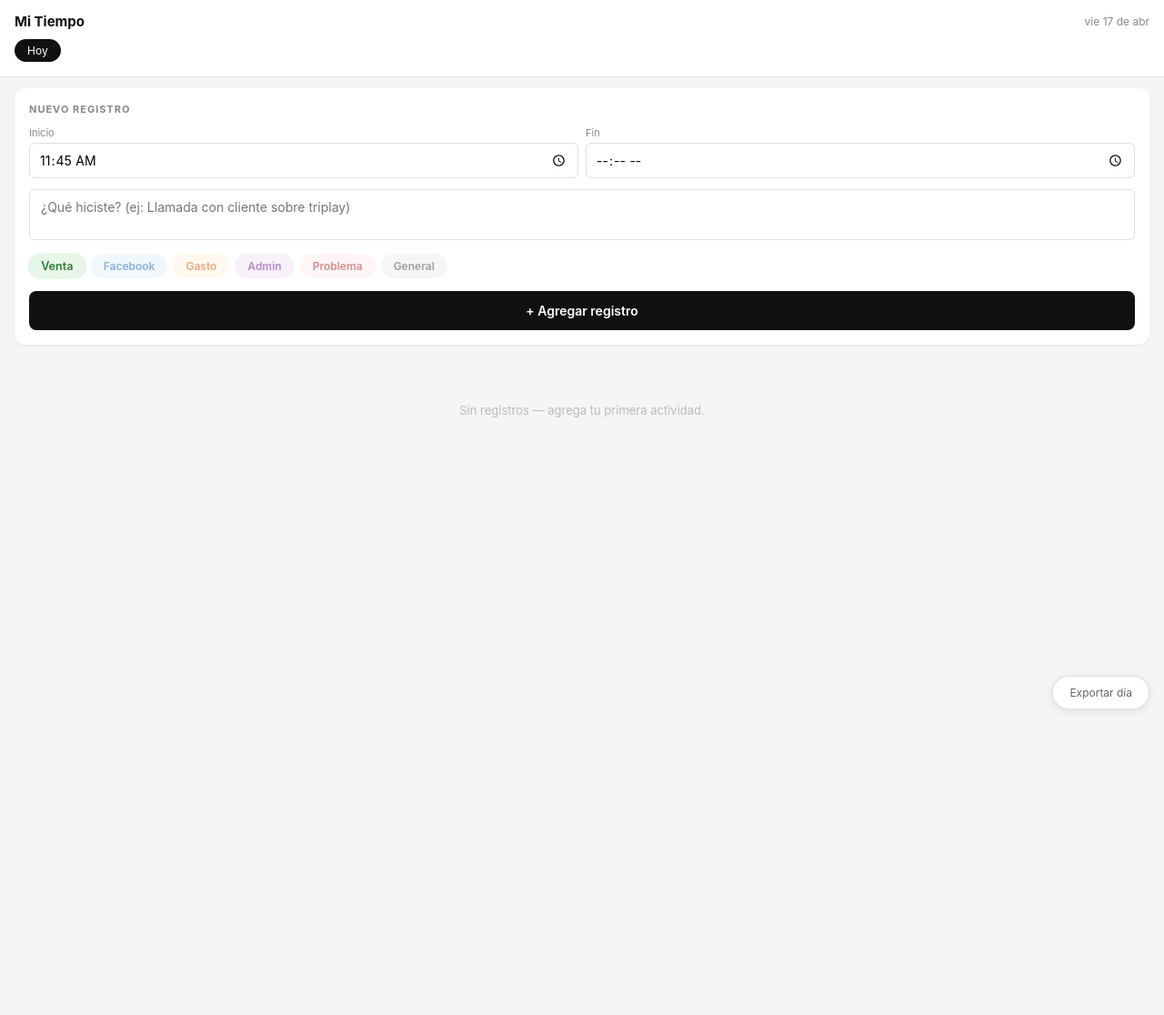
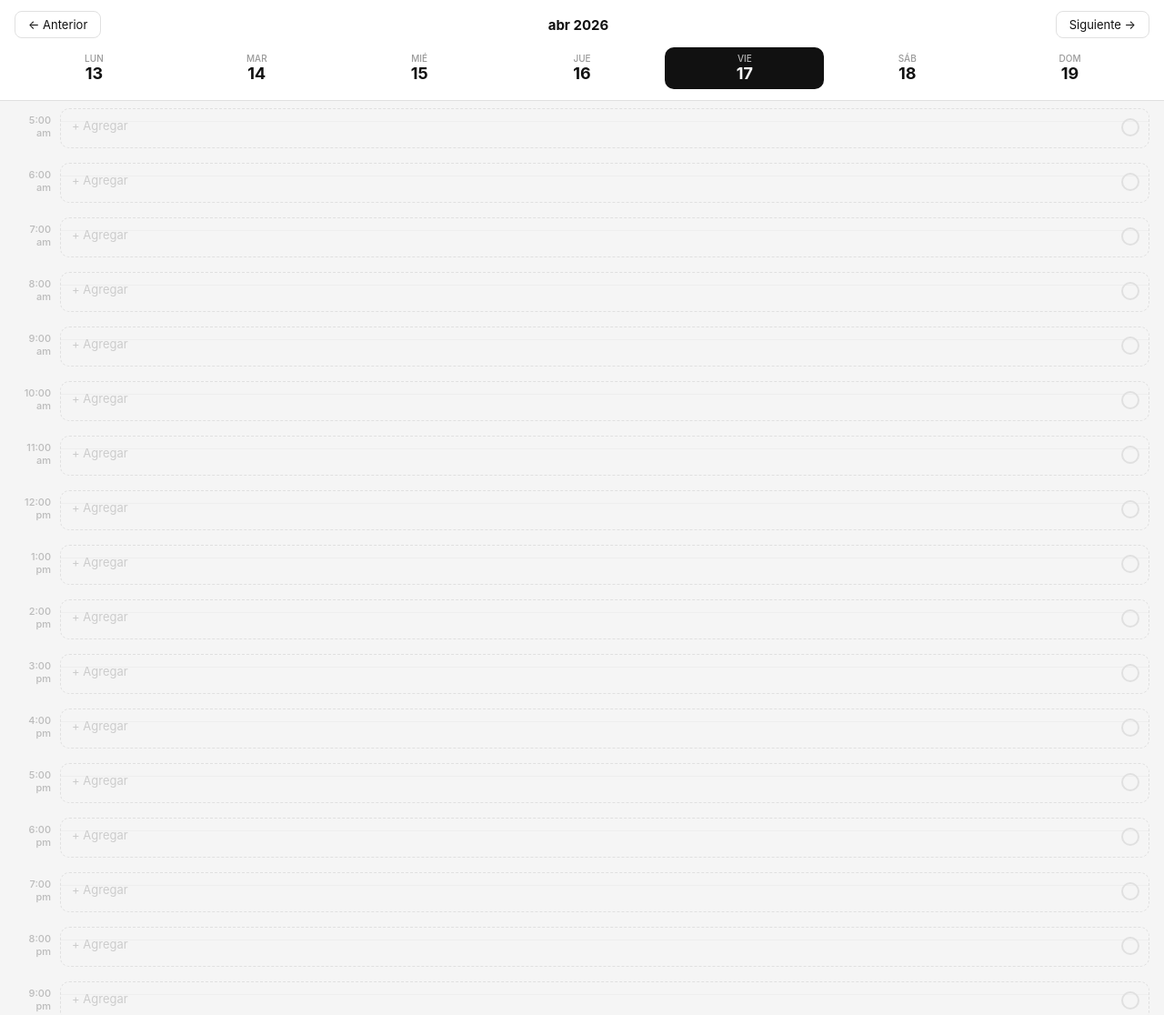
Before and after one commit to ochavez2-lab/madereria-la-jardin-digital, a plain HTML site: page bitacora.html in a window 1280 px wide. Shown: the top 1116 px of the page at 91% size. Before the commit the page ends 800 px from the top, so only its background shows below. Drawn offline with Linux system fonts and the light colour scheme.

Commit message:
redesign: Mi Tiempo → calendario semanal hora por hora con checkmarks

```diff
--- a/bitacora.html
+++ b/bitacora.html
@@ -3,116 +3,96 @@
 <head>
 <meta charset="UTF-8">
 <meta name="viewport" content="width=device-width,initial-scale=1.0,maximum-scale=1.0">
-<title>Mi Tiempo — La Jardín</title>
+<title>Mi Tiempo</title>
 <style>
 *{box-sizing:border-box;margin:0;padding:0;-webkit-tap-highlight-color:transparent}
-body{font-family:-apple-system,BlinkMacSystemFont,'Segoe UI',sans-serif;background:#f5f5f5;color:#111;font-size:14px;min-height:100dvh}
-:root{--verde:#2e7d32;--verde-bg:#e8f5e9;--azul:#1565c0;--azul-bg:#e3f2fd;--naranja:#e65100;--naranja-bg:#fff3e0;--morado:#6a1b9a;--morado-bg:#f3e5f5;--rojo:#b71c1c;--rojo-bg:#ffebee;--gris:#424242}
-header{background:#fff;border-bottom:1px solid #e0e0e0;padding:14px 16px;position:sticky;top:0;z-index:20}
-.header-top{display:flex;justify-content:space-between;align-items:center;margin-bottom:10px}
-header h1{font-size:15px;font-weight:700}
-.fecha{font-size:12px;color:#888}
-.day-tabs{display:flex;gap:6px;overflow-x:auto;scrollbar-width:none;padding-bottom:2px}
-.day-tabs::-webkit-scrollbar{display:none}
-.day-tab{border:none;border-radius:20px;padding:5px 14px;font-size:12px;white-space:nowrap;cursor:pointer;background:#f0f0f0;color:#666;touch-action:manipulation;font-family:inherit;transition:all .15s}
-.day-tab.active{background:#111;color:#fff}
-.form-card{margin:12px 16px;background:#fff;border-radius:12px;padding:16px;box-shadow:0 1px 3px rgba(0,0,0,.08)}
-.form-card h2{font-size:11px;font-weight:700;text-transform:uppercase;letter-spacing:1px;color:#888;margin-bottom:12px}
-.time-row{display:flex;gap:8px;margin-bottom:12px}
-.time-input{flex:1;display:flex;flex-direction:column;gap:4px}
-.time-input label{font-size:11px;color:#888}
-.time-input input{border:1px solid #e0e0e0;border-radius:6px;padding:8px 10px;font-size:14px;font-family:inherit;outline:none;width:100%}
-.time-input input:focus{border-color:#111}
-.desc-input{width:100%;border:1px solid #e0e0e0;border-radius:6px;padding:10px 12px;font-size:14px;font-family:inherit;resize:none;height:56px;outline:none;margin-bottom:12px}
-.desc-input:focus{border-color:#111}
-.etiquetas{display:flex;gap:6px;flex-wrap:wrap;margin-bottom:14px}
-.etq{border:none;border-radius:20px;padding:6px 14px;font-size:12px;font-weight:600;cursor:pointer;touch-action:manipulation;font-family:inherit;transition:all .15s;opacity:.5}
-.etq.active{opacity:1;transform:scale(1.05)}
-.etq.venta{background:var(--verde-bg);color:var(--verde)}
-.etq.facebook{background:var(--azul-bg);color:var(--azul)}
-.etq.gasto{background:var(--naranja-bg);color:var(--naranja)}
-.etq.admin{background:var(--morado-bg);color:var(--morado)}
-.etq.problema{background:var(--rojo-bg);color:var(--rojo)}
-.etq.general{background:#eee;color:var(--gris)}
-.btn-add{width:100%;background:#111;color:#fff;border:none;border-radius:8px;padding:13px;font-size:14px;font-weight:600;cursor:pointer;touch-action:manipulation;font-family:inherit}
-.resumen{margin:0 16px 12px;display:flex;gap:8px;flex-wrap:wrap}
-.res-chip{border-radius:20px;padding:5px 12px;font-size:12px;font-weight:600;display:flex;align-items:center;gap:5px}
-.res-chip span{font-weight:400;opacity:.8}
-.res-chip.venta{background:var(--verde-bg);color:var(--verde)}
-.res-chip.facebook{background:var(--azul-bg);color:var(--azul)}
-.res-chip.gasto{background:var(--naranja-bg);color:var(--naranja)}
-.res-chip.admin{background:var(--morado-bg);color:var(--morado)}
-.res-chip.problema{background:var(--rojo-bg);color:var(--rojo)}
-.res-chip.general{background:#eee;color:var(--gris)}
-.timeline{padding:0 16px 80px;display:flex;flex-direction:column;gap:8px}
-.entry{background:#fff;border-radius:10px;padding:12px 14px;display:flex;gap:12px;align-items:flex-start;box-shadow:0 1px 2px rgba(0,0,0,.06)}
-.entry-bar{width:4px;border-radius:2px;align-self:stretch;min-height:40px;flex-shrink:0}
-.entry-bar.venta{background:var(--verde)}
-.entry-bar.facebook{background:var(--azul)}
-.entry-bar.gasto{background:var(--naranja)}
-.entry-bar.admin{background:var(--morado)}
-.entry-bar.problema{background:var(--rojo)}
-.entry-bar.general{background:#bdbdbd}
-.entry-main{flex:1}
-.entry-header{display:flex;justify-content:space-between;align-items:center;margin-bottom:4px}
-.entry-tag{font-size:10px;font-weight:700;text-transform:uppercase;letter-spacing:.8px}
-.entry-tag.venta{color:var(--verde)}
-.entry-tag.facebook{color:var(--azul)}
-.entry-tag.gasto{color:var(--naranja)}
-.entry-tag.admin{color:var(--morado)}
-.entry-tag.problema{color:var(--rojo)}
-.entry-tag.general{color:#999}
-.entry-time{font-size:11px;color:#aaa}
-.entry-text{font-size:14px;line-height:1.5;color:#222}
-.entry-dur{font-size:11px;color:#bbb;margin-top:4px}
-.del{background:none;border:none;color:#ddd;font-size:20px;cursor:pointer;touch-action:manipulation;padding:0 0 0 8px;line-height:1;transition:color .12s}
-.del:hover,.del:active{color:#b71c1c}
-.empty{text-align:center;padding:40px 24px;color:#bbb;font-size:13px}
-.fab{position:fixed;bottom:20px;right:16px;background:#fff;border:1px solid #e0e0e0;border-radius:20px;padding:10px 18px;font-size:12px;color:#666;cursor:pointer;z-index:10;box-shadow:0 2px 8px rgba(0,0,0,.1);touch-action:manipulation;font-family:inherit}
+body{font-family:-apple-system,BlinkMacSystemFont,'Segoe UI',sans-serif;background:#f5f5f5;color:#111;font-size:14px}
+header{background:#fff;border-bottom:1px solid #e0e0e0;padding:12px 16px;position:sticky;top:0;z-index:30}
+.nav-week{display:flex;align-items:center;justify-content:space-between;margin-bottom:10px}
+.nav-week h1{font-size:15px;font-weight:700}
+.nav-btn{background:none;border:1px solid #e0e0e0;border-radius:8px;padding:6px 14px;font-size:13px;cursor:pointer;font-family:inherit;touch-action:manipulation;color:#111}
+.days-row{display:flex;gap:4px;overflow-x:auto;scrollbar-width:none}
+.days-row::-webkit-scrollbar{display:none}
+.day-tab{flex:1;min-width:44px;display:flex;flex-direction:column;align-items:center;padding:6px 4px;border-radius:10px;cursor:pointer;touch-action:manipulation;transition:background .15s;border:none;background:none;font-family:inherit}
+.day-tab .dia-nom{font-size:10px;color:#999;font-weight:500;text-transform:uppercase}
+.day-tab .dia-num{font-size:18px;font-weight:700;color:#111;line-height:1.2}
+.day-tab.active{background:#111}
+.day-tab.active .dia-nom{color:rgba(255,255,255,.7)}
+.day-tab.active .dia-num{color:#fff}
+.day-tab.hoy .dia-num{color:#1565c0}
+.day-tab.active.hoy .dia-num{color:#fff}
+.timeline{padding:8px 16px 80px}
+.hour-slot{display:flex;gap:10px;margin-bottom:4px;min-height:56px;align-items:flex-start;cursor:pointer;touch-action:manipulation}
+.hour-label{width:40px;padding-top:6px;font-size:11px;color:#bbb;font-weight:500;flex-shrink:0;text-align:right}
+.slot-area{flex:1;position:relative}
+.slot-line{position:absolute;top:14px;left:0;right:0;height:1px;background:#eeeeee}
+.slot-card{background:#fff;border-radius:10px;padding:10px 12px;border:1px solid #e8e8e8;position:relative;min-height:44px;transition:border-color .15s}
+.slot-card.empty{background:transparent;border:1px dashed #e0e0e0}
+.slot-card.empty:hover,.slot-card.empty:active{border-color:#999;background:#fafafa}
+.slot-card.done{border-color:#c8e6c9;background:#f1f8e9}
+.slot-card.done .slot-text{color:#2e7d32}
+.slot-check{position:absolute;right:10px;top:10px;width:20px;height:20px;border-radius:50%;border:2px solid #e0e0e0;display:flex;align-items:center;justify-content:center;font-size:12px;color:transparent;transition:all .15s}
+.slot-card.done .slot-check{background:#2e7d32;border-color:#2e7d32;color:#fff}
+.slot-title{font-size:13px;font-weight:600;color:#111;margin-bottom:2px;padding-right:28px}
+.slot-text{font-size:12px;color:#888;line-height:1.4;padding-right:28px}
+.slot-card.empty .slot-title{color:#ccc;font-weight:400}
+.overlay{position:fixed;inset:0;background:rgba(0,0,0,.5);z-index:50;display:none;align-items:flex-end}
+.overlay.open{display:flex}
+.modal{background:#fff;border-radius:20px 20px 0 0;padding:24px 20px 40px;width:100%;animation:slideup .25s ease}
+@keyframes slideup{from{transform:translateY(100%)}to{transform:translateY(0)}}
+.modal h3{font-size:16px;font-weight:700;margin-bottom:4px}
+.modal .hora-label{font-size:12px;color:#888;margin-bottom:16px}
+.modal input{width:100%;border:1px solid #e0e0e0;border-radius:8px;padding:10px 12px;font-size:14px;font-family:inherit;outline:none;margin-bottom:10px}
+.modal input:focus{border-color:#111}
+.modal textarea{width:100%;border:1px solid #e0e0e0;border-radius:8px;padding:10px 12px;font-size:14px;font-family:inherit;resize:none;height:80px;outline:none;margin-bottom:14px}
+.modal textarea:focus{border-color:#111}
+.modal-btns{display:flex;gap:8px}
+.btn-done{flex:1;background:#2e7d32;color:#fff;border:none;border-radius:10px;padding:13px;font-size:14px;font-weight:600;cursor:pointer;font-family:inherit;touch-action:manipulation}
+.btn-clear{background:#f5f5f5;color:#888;border:none;border-radius:10px;padding:13px 16px;font-size:14px;cursor:pointer;font-family:inherit;touch-action:manipulation}
+.btn-cancel{background:none;border:none;color:#888;padding:10px;font-size:13px;cursor:pointer;font-family:inherit;touch-action:manipulation;width:100%;text-align:center;margin-top:4px}
 </style>
 </head>
 <body>
 <header>
-  <div class="header-top"><h1>Mi Tiempo</h1><span class="fecha" id="fecha-hoy"></span></div>
-  <div class="day-tabs" id="day-tabs"></div>
+  <div class="nav-week">
+    <button class="nav-btn" onclick="cambiarSemana(-1)">← Anterior</button>
+    <h1 id="semana-label"></h1>
+    <button class="nav-btn" onclick="cambiarSemana(1)">Siguiente →</button>
+  </div>
+  <div class="days-row" id="days-row"></div>
 </header>
-<div class="form-card">
-  <h2>Nuevo registro</h2>
-  <div class="time-row">
-    <div class="time-input"><label>Inicio</label><input type="time" id="t-inicio"></div>
-    <div class="time-input"><label>Fin</label><input type="time" id="t-fin"></div>
+<div class="timeline" id="timeline"></div>
+<div class="overlay" id="overlay" onclick="cerrarModal(event)">
+  <div class="modal" id="modal">
+    <h3 id="modal-titulo">Agregar actividad</h3>
+    <div class="hora-label" id="modal-hora"></div>
+    <input type="text" id="modal-input" placeholder="¿Qué harás o hiciste?">
+    <textarea id="modal-desc" placeholder="Descripción (opcional)"></textarea>
+    <div class="modal-btns">
+      <button class="btn-clear" onclick="limpiarSlot()">Borrar</button>
+      <button class="btn-done" onclick="guardarSlot()">✓ Completar</button>
+    </div>
+    <button class="btn-cancel" onclick="cerrarOverlay()">Cancelar</button>
   </div>
-  <textarea class="desc-input" id="txt" placeholder="¿Qué hiciste? (ej: Llamada con cliente sobre triplay)"></textarea>
-  <div class="etiquetas">
-    <button class="etq venta active" data-etq="venta">Venta</button>
-    <button class="etq facebook" data-etq="facebook">Facebook</button>
-    <button class="etq gasto" data-etq="gasto">Gasto</button>
-    <button class="etq admin" data-etq="admin">Admin</button>
-    <button class="etq problema" data-etq="problema">Problema</button>
-    <button class="etq general" data-etq="general">General</button>
-  </div>
-  <button class="btn-add" onclick="agregar()">+ Agregar registro</button>
 </div>
-<div class="resumen" id="resumen"></div>
-<div class="timeline" id="timeline"></div>
-<button class="fab" onclick="exportar()">Exportar día</button>
 <script>
-const DB={get:()=>JSON.parse(localStorage.getItem('tiempo_jardin')||'[]'),set:v=>localStorage.setItem('tiempo_jardin',JSON.stringify(v))};
-let etqActiva='venta',diaActivo=hoy();
-function hoy(){return new Date().toISOString().split('T')[0]}
-function horaActual(){const n=new Date();return `${String(n.getHours()).padStart(2,'0')}:${String(n.getMinutes()).padStart(2,'0')}`}
-function fmtFecha(d){const[y,m,dd]=d.split('-');const nom=['Dom','Lun','Mar','Mié','Jue','Vie','Sáb'];return `${nom[new Date(y,m-1,dd).getDay()]} ${dd}/${m}`}
-function duracion(ini,fin){if(!ini||!fin)return '';const[h1,m1]=ini.split(':').map(Number);const[h2,m2]=fin.split(':').map(Number);const mins=(h2*60+m2)-(h1*60+m1);if(mins<=0)return '';if(mins<60)return mins+' min';return Math.floor(mins/60)+'h '+(mins%60>0?mins%60+'min':'').trim()}
-document.getElementById('t-inicio').value=horaActual();
-document.getElementById('fecha-hoy').textContent=new Date().toLocaleDateString('es-MX',{weekday:'short',day:'numeric',month:'short'});
-document.querySelector('.etiquetas').addEventListener('click',e=>{const btn=e.target.closest('.etq');if(!btn)return;document.querySelectorAll('.etq').forEach(b=>b.classList.remove('active'));btn.classList.add('active');etqActiva=btn.dataset.etq;});
-function agregar(){const txt=document.getElementById('txt').value.trim();const ini=document.getElementById('t-inicio').value;const fin=document.getElementById('t-fin').value;if(!txt){document.getElementById('txt').focus();return;}const items=DB.get();items.unshift({id:Date.now(),date:hoy(),ini,fin,etq:etqActiva,txt});DB.set(items);document.getElementById('txt').value='';document.getElementById('t-inicio').value=fin||horaActual();document.getElementById('t-fin').value='';renderDias();renderTimeline();}
-function renderDias(){const items=DB.get();const dias=[...new Set(items.map(e=>e.date))].sort((a,b)=>b.localeCompare(a));if(!dias.includes(hoy()))dias.unshift(hoy());document.getElementById('day-tabs').innerHTML=dias.slice(0,14).map(d=>`<button class="day-tab ${d===diaActivo?'active':''}" onclick="cambiarDia('${d}')">${d===hoy()?'Hoy':fmtFecha(d)}</button>`).join('');}
-function cambiarDia(d){diaActivo=d;renderDias();renderTimeline();}
-function renderTimeline(){const items=DB.get().filter(e=>e.date===diaActivo).sort((a,b)=>(a.ini||'').localeCompare(b.ini||'')||b.id-a.id);const contar={};items.forEach(e=>{contar[e.etq]=(contar[e.etq]||0)+1;});document.getElementById('resumen').innerHTML=Object.entries(contar).map(([etq,n])=>`<div class="res-chip ${etq}">${etq} <span>${n}</span></div>`).join('');const tl=document.getElementById('timeline');if(!items.length){tl.innerHTML='<div class="empty">Sin registros — agrega tu primera actividad.</div>';return;}tl.innerHTML=items.map(e=>`<div class="entry"><div class="entry-bar ${e.etq}"></div><div class="entry-main"><div class="entry-header"><span class="entry-tag ${e.etq}">${e.etq}</span><span class="entry-time">${e.ini||''}${e.fin?' → '+e.fin:''}</span></div><div class="entry-text">${e.txt.replace(/\n/g,'<br>')}</div>${duracion(e.ini,e.fin)?`<div class="entry-dur">${duracion(e.ini,e.fin)}</div>`:''}</div><button class="del" onclick="borrar(${e.id})">×</button></div>`).join('');}
-window.borrar=id=>{DB.set(DB.get().filter(e=>e.id!==id));renderDias();renderTimeline();};
-function exportar(){const items=DB.get().filter(e=>e.date===diaActivo).sort((a,b)=>(a.ini||'').localeCompare(b.ini||''));if(!items.length){alert('Sin registros.');return;}const txt='MI TIEMPO — '+diaActivo+'\n'+'─'.repeat(45)+'\n'+items.map(e=>`[${e.ini||'--:--'}${e.fin?' - '+e.fin:''}] [${e.etq.toUpperCase()}] ${e.txt}${duracion(e.ini,e.fin)?' ('+duracion(e.ini,e.fin)+')':''}`).join('\n');const a=document.createElement('a');a.href='data:text/plain;charset=utf-8,'+encodeURIComponent(txt);a.download='tiempo-'+diaActivo+'.txt';a.click();}
-renderDias();renderTimeline();
+const DB={get:()=>JSON.parse(localStorage.getItem('mitiempo_v2')||'{}'),set:v=>localStorage.setItem('mitiempo_v2',JSON.stringify(v))};
+const HORAS=[];for(let h=5;h<=23;h++)HORAS.push(h);
+const DIAS_NOM=['Dom','Lun','Mar','Mié','Jue','Vie','Sáb'];
+let semanaOffset=0,diaActivo=0,slotActual=null;
+function lunesDe(offset){const hoy=new Date();const dow=hoy.getDay();const diff=(dow===0?-6:1-dow)+offset*7;const lun=new Date(hoy);lun.setDate(hoy.getDate()+diff);lun.setHours(0,0,0,0);return lun;}
+function fechaDia(offset,idx){const lun=lunesDe(offset);lun.setDate(lun.getDate()+idx);return lun;}
+function keySlot(fecha,hora){return fecha.toISOString().split('T')[0]+'_'+hora;}
+function fmtHora(h){const ampm=h<12?'am':'pm';const h12=h%12===0?12:h%12;return h12+':00 '+ampm;}
+function renderDias(){const lun=lunesDe(semanaOffset);const mes=lun.toLocaleDateString('es-MX',{month:'short',year:'numeric'});document.getElementById('semana-label').textContent=mes;const hoy=new Date();hoy.setHours(0,0,0,0);const row=document.getElementById('days-row');row.innerHTML='';for(let i=0;i<7;i++){const fecha=fechaDia(semanaOffset,i);const esHoy=fecha.getTime()===hoy.getTime();const nom=DIAS_NOM[fecha.getDay()];const num=fecha.getDate();const btn=document.createElement('button');btn.className='day-tab '+(i===diaActivo?'active ':'')+( esHoy?'hoy':'');btn.innerHTML='<span class="dia-nom">'+nom+'</span><span class="dia-num">'+num+'</span>';btn.onclick=(function(idx){return function(){diaActivo=idx;renderDias();renderTimeline();}})(i);row.appendChild(btn);}}
+function renderTimeline(){const data=DB.get();const fecha=fechaDia(semanaOffset,diaActivo);const tl=document.getElementById('timeline');tl.innerHTML=HORAS.map(h=>{const key=keySlot(fecha,h);const slot=data[key];const done=slot&&slot.done;const title=slot&&slot.title||'';const desc=slot&&slot.desc||'';return '<div class="hour-slot" onclick="abrirModal(\''+key+'\','+h+')"><div class="hour-label">'+fmtHora(h)+'</div><div class="slot-area"><div class="slot-line"></div><div class="slot-card '+(done?'done ':'')+(!title?'empty':'')+'"><div class="slot-check">'+(done?'✓':'')+'</div><div class="slot-title">'+(title||'+ Agregar')+'</div>'+(desc?'<div class="slot-text">'+desc+'</div>':'')+'</div></div></div>';}).join('');}
+function abrirModal(key,h){const data=DB.get();const slot=data[key]||{};slotActual=key;document.getElementById('modal-titulo').textContent=slot.title||'Agregar actividad';document.getElementById('modal-hora').textContent=fmtHora(h);document.getElementById('modal-input').value=slot.title||'';document.getElementById('modal-desc').value=slot.desc||'';document.getElementById('overlay').classList.add('open');setTimeout(()=>document.getElementById('modal-input').focus(),300);}
+function cerrarOverlay(){document.getElementById('overlay').classList.remove('open');slotActual=null;}
+function cerrarModal(e){if(e.target===document.getElementById('overlay'))cerrarOverlay();}
+function guardarSlot(){if(!slotActual)return;const title=document.getElementById('modal-input').value.trim();if(!title)return;const data=DB.get();data[slotActual]={title,desc:document.getElementById('modal-desc').value.trim(),done:true};DB.set(data);cerrarOverlay();renderTimeline();}
+function limpiarSlot(){if(!slotActual)return;const data=DB.get();delete data[slotActual];DB.set(data);cerrarOverlay();renderTimeline();}
+function cambiarSemana(dir){semanaOffset+=dir;if(semanaOffset===0){const hoy=new Date();diaActivo=hoy.getDay()===0?6:hoy.getDay()-1;}renderDias();renderTimeline();}
+(function init(){const hoy=new Date();diaActivo=hoy.getDay()===0?6:hoy.getDay()-1;renderDias();renderTimeline();})();
 </script>
 </body>
 </html>
```
